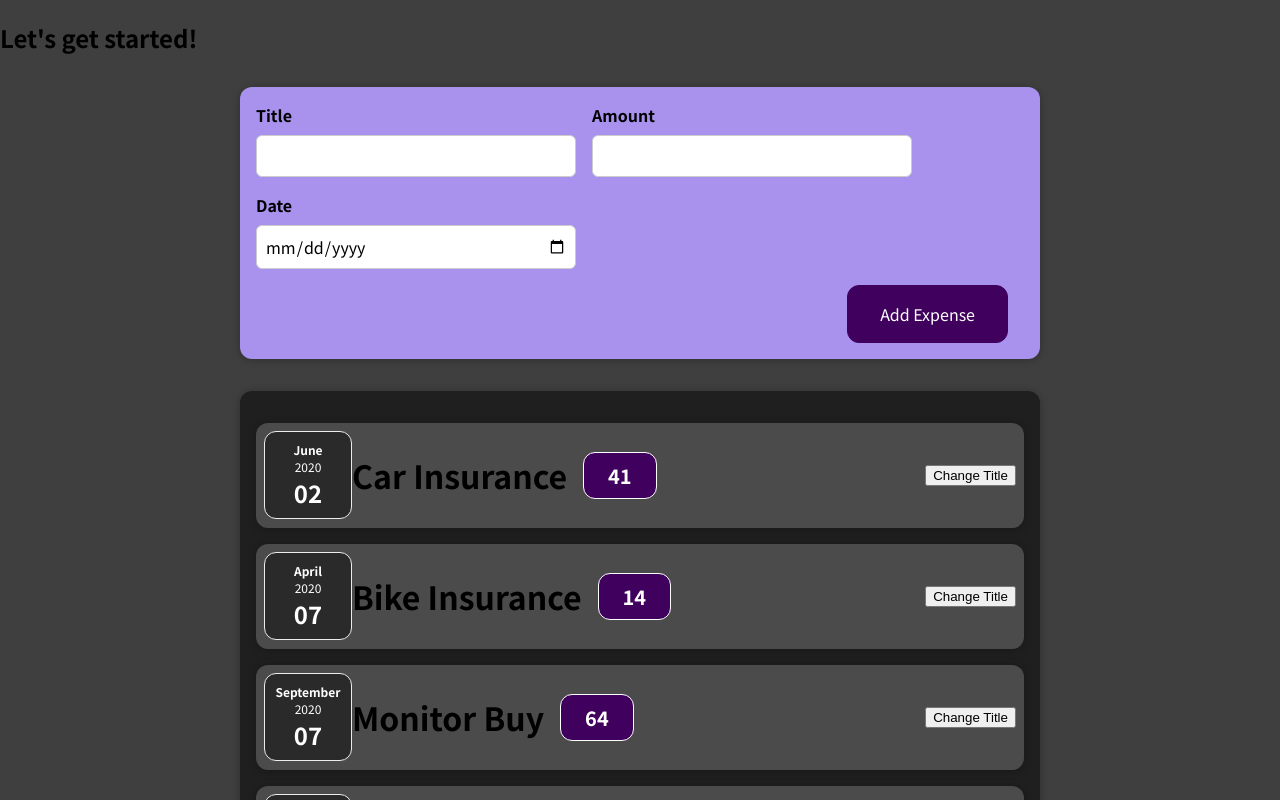
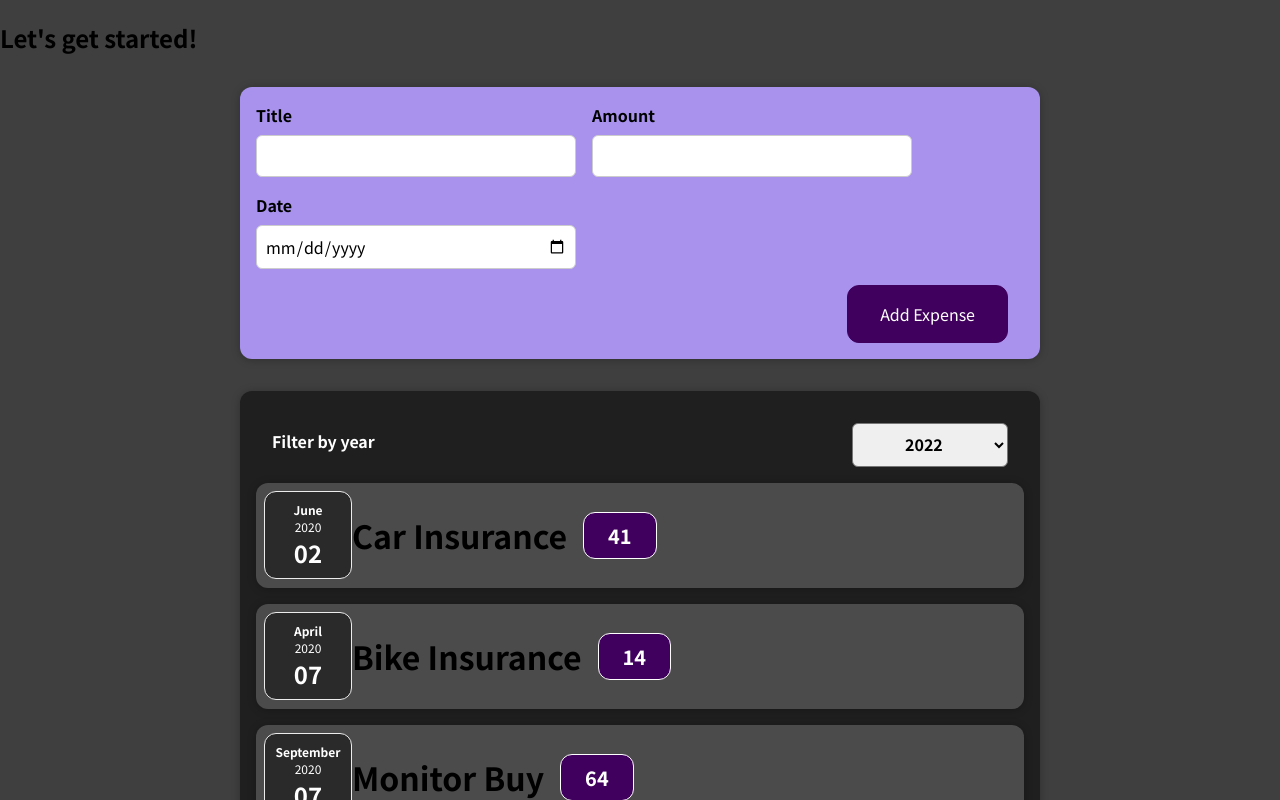
Before and after one commit to AlphaDecodeX/react-complete-guide, a React (Create React App) app: page / in a window 1280 px wide. Shown: the top 800 px of the page. Built offline with nearby package versions, Linux system fonts and the light colour scheme.

Commit message:
Dynamically Array Filtering into another component method updated

```diff
--- a/src/App.js
+++ b/src/App.js
@@ -1,18 +1,26 @@
+import { useState } from "react";
 import Expenses from "./components/Expenses/Expenses";
 import NewExpense from "./components/NewExpense/NewExpense";
 
+const DUMMY_EXPENSES = [
+  { id: "e1", title: "Car Insurance", amount: 41, date: new Date(2020, 5, 2) },
+  { id: "e2", title: "Bike Insurance", amount: 14, date: new Date(2020, 3, 7) },
+  { id: "e3", title: "Monitor Buy", amount: 64, date: new Date(2020, 8, 7) },
+  { id: "e4", title: "Stand Buy", amount: 74, date: new Date(2020, 5, 7) },
+]
+
 function App() {
-  const expenses = [
-    { id: "e1", title: "Car Insurance", amount: 41, date: new Date(2020, 5, 2) },
-    { id: "e2", title: "Bike Insurance", amount: 14, date: new Date(2020, 3, 7) },
-    { id: "e3", title: "Monitor Buy", amount: 64, date: new Date(2020, 8, 7) },
-    { id: "e4", title: "Stand Buy", amount: 74, date: new Date(2020, 5, 7) },
-  ]
+  const [expenses, setExpenses] = useState(DUMMY_EXPENSES);
 
+  const addExpenseHandler = (expense) => {
+    setExpenses(prevExpenses => {
+      return [expense, ...prevExpenses];
+    });
+  }
   return (
     <div>
       <h2>Let's get started!</h2>
-      <NewExpense />
+      <NewExpense onAddExpense={addExpenseHandler} />
       <Expenses items={expenses} />
     </div >
   );
--- a/src/components/Expenses/ExpenseItem.js
+++ b/src/components/Expenses/ExpenseItem.js
@@ -4,21 +4,14 @@
 import { useState } from 'react';
 
 function ExpenseItem(props) {
-    const [title, setTitle] = useState(props.title);
 
-    const clickHandler = () => {
-        setTitle("Updated");
-    }
     return (
         <Card className="expense-item">
             <ExpenseDate date={props.date} />
             <div className="expense-item__description">
-                <h1>{title}</h1>
+                <h1>{props.title}</h1>
                 <div className="expense-item__price">{props.amount}</div>
             </div>
-            <button onClick={clickHandler}>
-                Change Title
-            </button>
         </Card >
     )
 }
--- a/src/components/Expenses/Expenses.js
+++ b/src/components/Expenses/Expenses.js
@@ -1,32 +1,32 @@
 import ExpenseItem from "./ExpenseItem";
 import './Expenses.css';
 import Card from '../UI/Card'
+import ExpensesFilter from "./ExpensesFilter";
+import { useState } from "react";
 
 function Expenses(props) {
-
+    const [year, setYear] = useState("2020");
+    const Year = (year) => {
+        console.log(year);
+        setYear(year);
+        // console.log(props.items[0].date.getFullYear());
+    }
+    const filteredExpenses = props.items.filter(expense => {
+        return expense.date.getFullYear().toString() === year;
+    })
     return (
-        <Card className='expenses'>
-            <ExpenseItem
-                title={props.items[0].title}
-                amount={props.items[0].amount}
-                date={props.items[0].date}>
-            </ExpenseItem>
-            <ExpenseItem
-                title={props.items[1].title}
-                amount={props.items[1].amount}
-                date={props.items[1].date}>
-            </ExpenseItem>
-            <ExpenseItem
-                title={props.items[2].title}
-                amount={props.items[2].amount}
-                date={props.items[2].date}>
-            </ExpenseItem>
-            <ExpenseItem
-                title={props.items[3].title}
-                amount={props.items[3].amount}
-                date={props.items[3].date}>
-            </ExpenseItem>
-        </Card>
+        <div>
+            <Card className='expenses'>
+                <ExpensesFilter storeSelectedYear={Year} />
+                {filteredExpenses.map((element) => (
+                    <ExpenseItem
+                        key={element.id}
+                        title={element.title}
+                        amount={element.amount}
+                        date={element.date} />
+                ))};
+            </Card>
+        </div>
     )
 }
 
--- /dev/null
+++ b/src/components/Expenses/ExpensesFilter.css
@@ -0,0 +1,24 @@
+.expenses-filter {
+  color: white;
+  padding: 0 1rem;
+}
+
+.expenses-filter__control {
+  display: flex;
+  width: 100%;
+  align-items: center;
+  justify-content: space-between;
+  margin: 1rem 0;
+}
+
+.expenses-filter label {
+  font-weight: bold;
+  margin-bottom: 0.5rem;
+}
+
+.expenses-filter select {
+  font: inherit;
+  padding: 0.5rem 3rem;
+  font-weight: bold;
+  border-radius: 6px;
+}
--- /dev/null
+++ b/src/components/Expenses/ExpensesFilter.js
@@ -0,0 +1,26 @@
+import React from 'react';
+import { useState } from 'react';
+import './ExpensesFilter.css';
+
+const ExpensesFilter = (props) => {
+    const [year, setYear] = useState("");
+    const storeYear = (event) => {
+        props.storeSelectedYear(event.target.value);
+        // console.log(event.target.value);
+    }
+    return (
+        <div className='expenses-filter'>
+            <div className='expenses-filter__control'>
+                <label>Filter by year</label>
+                <select onChange={storeYear}>
+                    <option value='2022'>2022</option>
+                    <option value='2021'>2021</option>
+                    <option value='2020'>2020</option>
+                    <option value='2019'>2019</option>
+                </select>
+            </div>
+        </div>
+    );
+};
+
+export default ExpensesFilter;
--- a/src/components/NewExpense/NewExpense.js
+++ b/src/components/NewExpense/NewExpense.js
@@ -2,13 +2,13 @@
 import "./NewExpense.css";
 import ExpenseForm from "./ExpenseForm";
 
-const NewExpense = () => {
+const NewExpense = (props) => {
     const saveExpenseDataHandler = (enteredExpenseData) => {
         const expenseData = {
             ...enteredExpenseData,
             id: Math.random.toString()
         }
-        console.log(expenseData);
+        props.onAddExpense(expenseData);
     }
 
     return (
```
Also changed, not shown: 1 other file (tests, documents, lock files or other folders).
